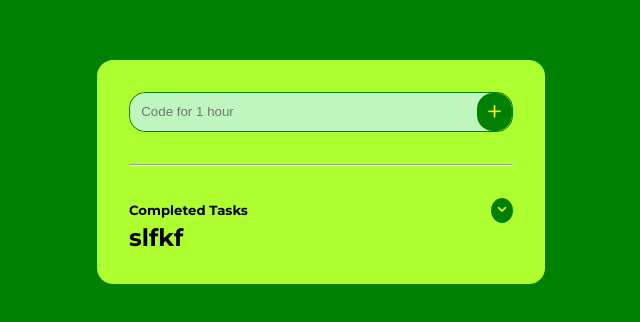
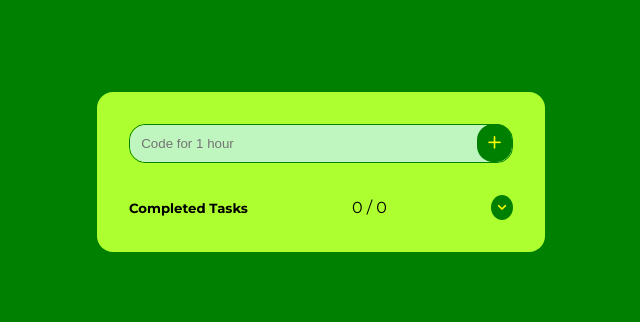
Before and after one commit to CodesByIsmail/todoapp, a plain HTML site: page index.html in a window 1280 px wide. Shown: the part 228-550 px from the top of the page, without its empty margins (319-959 px from the left). Drawn offline with nearby package versions, Linux system fonts and the light colour scheme.

Commit message:
add completed tasks section

```diff
--- a/index.html
+++ b/index.html
@@ -16,7 +16,6 @@
                 <input class="new__task" placeholder="Code for 1 hour" type="text">
                 <button><i class="uil uil-plus"></i></button>
             </form>
-        <hr>
             <div class="todos">
                 <div class="none"></div>
                 <!-- <div class="todo__subwrapper">
@@ -36,13 +35,24 @@
             <div class="completed__tasks__container">
                 <div class="completed__heading">
                     <h5>Completed Tasks</h5>
+                    <span class="num__task__completed">0 / 0</span>
                     <button><i class="uil uil-angle-down"></i></button>
                 </div>
 
 
                 <div class="completed__tasks">
+                    <!-- <div class="todo__subwrapper__checked" data-id="459857828">
+                        <div class="todo">
+                            <p class="task checked">Coding</p>
+                        </div>
 
-<h1>slfkf</h1>
+                        <div class="task__icons">
+                            <i class="uil uil-edit-alt edit"></i>
+                            <i class="uil uil-trash-alt delete"></i>
+                        </div>
+                    </div> -->
+                </div>
+                </div>
                 </div>
             </div>
             </div>
```
